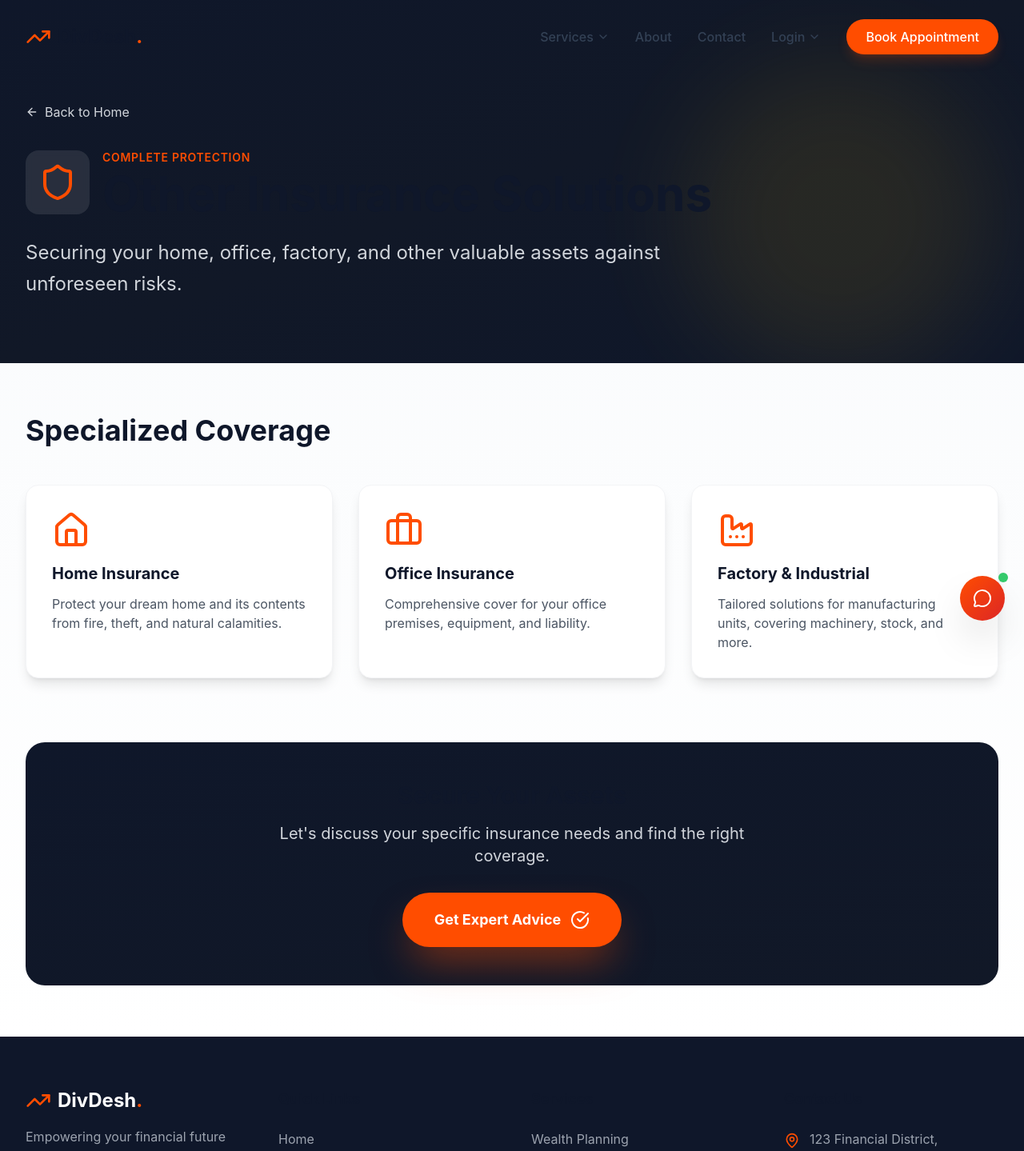
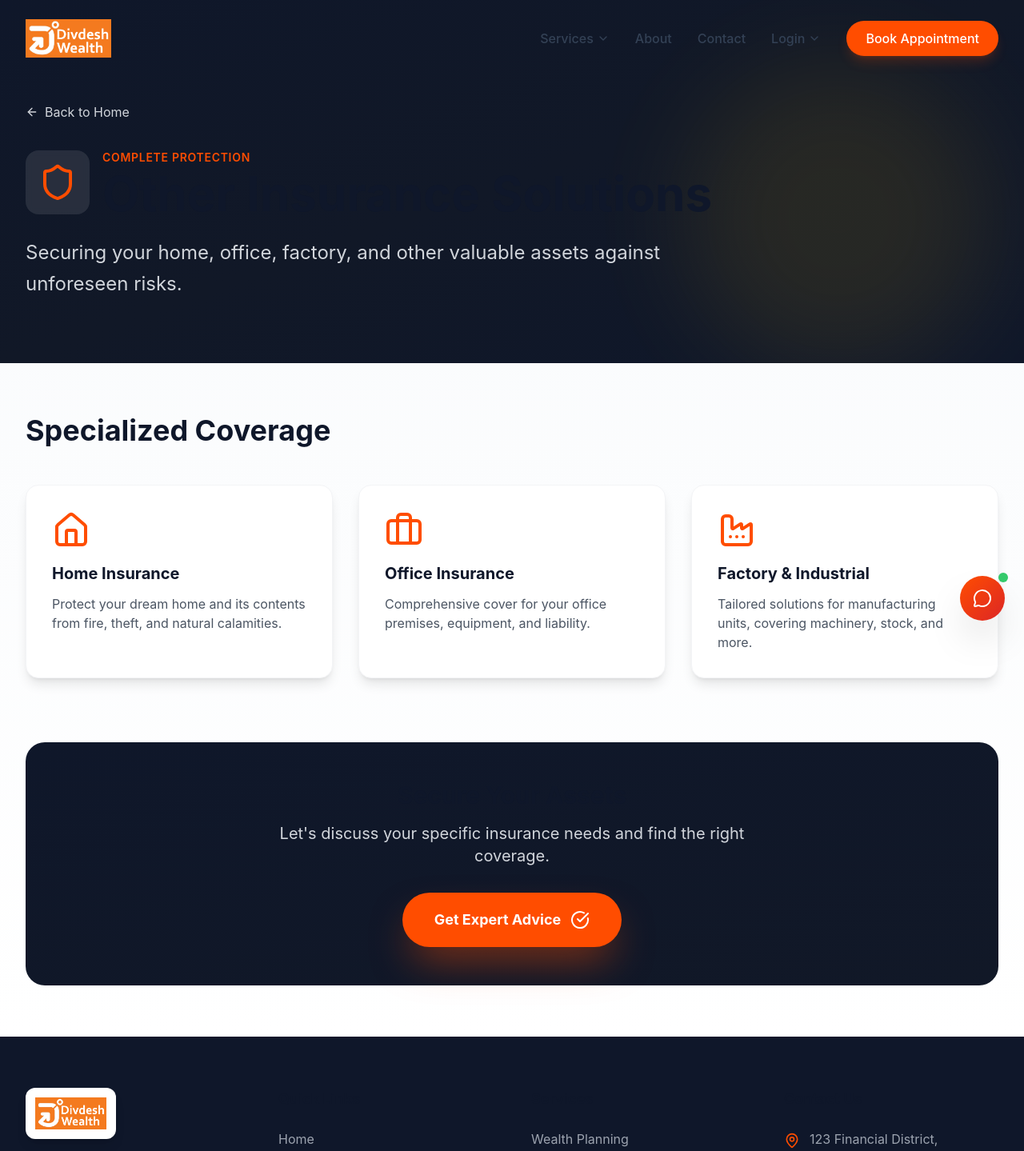
Before and after one commit to gulatidiv-pixel/Divdesh_v1, a React (Vite) app: page /services/other-insurance in a window 1280 px wide. Shown: the top 1439 px of the page at 80% size. Built offline with nearby package versions, Linux system fonts and the light colour scheme.

Commit message:
feat: Add official DivDesh logo to Navbar and Footer

```diff
--- a/src/components/Footer.jsx
+++ b/src/components/Footer.jsx
@@ -1,4 +1,5 @@
-import { TrendingUp, Mail, Phone, MapPin, Facebook, Twitter, Linkedin, Instagram } from 'lucide-react';
+import { Mail, Phone, MapPin, Facebook, Twitter, Linkedin, Instagram } from 'lucide-react';
+import logoFull from '../assets/logo-full.png';
 
 const Footer = () => {
     return (
@@ -7,9 +8,8 @@ const Footer = () => {
                 <div className="grid grid-cols-1 md:grid-cols-2 lg:grid-cols-4 gap-12 mb-12">
                     {/* Brand */}
                     <div>
-                        <div className="flex items-center gap-2 font-bold text-2xl mb-4">
-                            <TrendingUp className="w-8 h-8 text-brand-red" />
-                            <span>DivDesh<span className="text-brand-red">.</span></span>
+                        <div className="mb-6 inline-block bg-white p-3 rounded-xl shadow-lg">
+                            <img src={logoFull} alt="DivDesh Logo" className="h-10 w-auto" />
                         </div>
                         <p className="text-gray-400 leading-relaxed mb-4">
                             Empowering your financial future with expert wealth management strategies tailored to your unique goals.
--- a/src/components/Navbar.jsx
+++ b/src/components/Navbar.jsx
@@ -1,8 +1,9 @@
 import { useState, useEffect } from 'react';
-import { Menu, X, TrendingUp, ChevronDown, ChevronRight } from 'lucide-react';
+import { Menu, X, ChevronDown, ChevronRight } from 'lucide-react';
 import { motion, AnimatePresence } from 'framer-motion';
 import PropTypes from 'prop-types';
 import { Link } from 'react-router-dom';
+import logoFull from '../assets/logo-full.png';
 
 const Navbar = ({ openModal }) => {
     const [isOpen, setIsOpen] = useState(false);
@@ -30,9 +31,8 @@ const Navbar = ({ openModal }) => {
             <div className="max-w-7xl mx-auto px-4 sm:px-6 lg:px-8">
                 <div className="flex justify-between items-center">
                     <div className="flex items-center">
-                        <Link to="/" className="flex items-center gap-2 text-brand-dark font-bold text-2xl">
-                            <TrendingUp className="w-8 h-8 text-brand-red" />
-                            <span>DivDesh<span className="text-brand-red">.</span></span>
+                        <Link to="/" className="flex items-center">
+                            <img src={logoFull} alt="DivDesh Logo" className="h-12 w-auto" />
                         </Link>
                     </div>
 
```
Also changed, not shown: src/assets/logo-full.png (added), src/assets/logo-icon.png (added).
